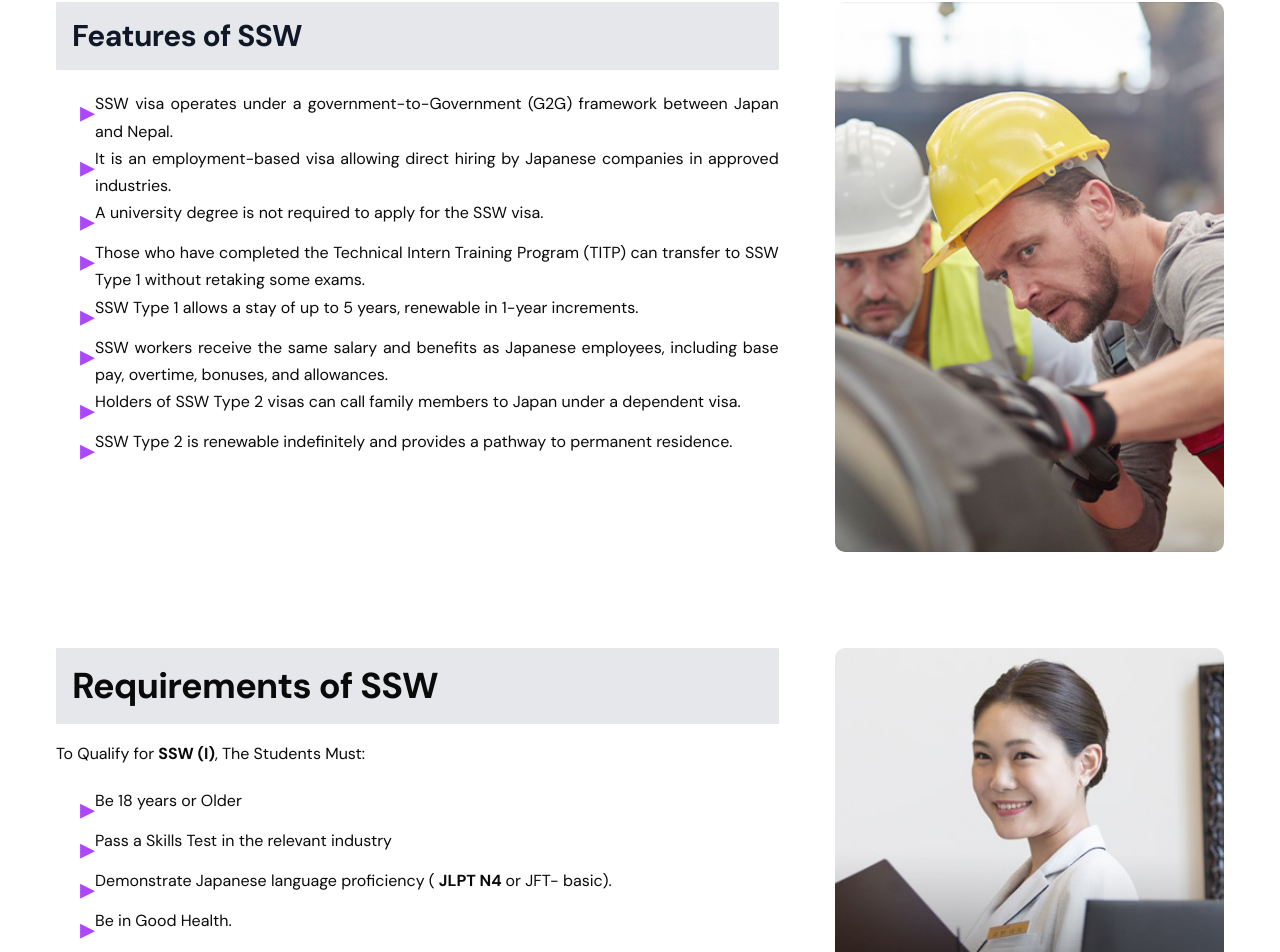
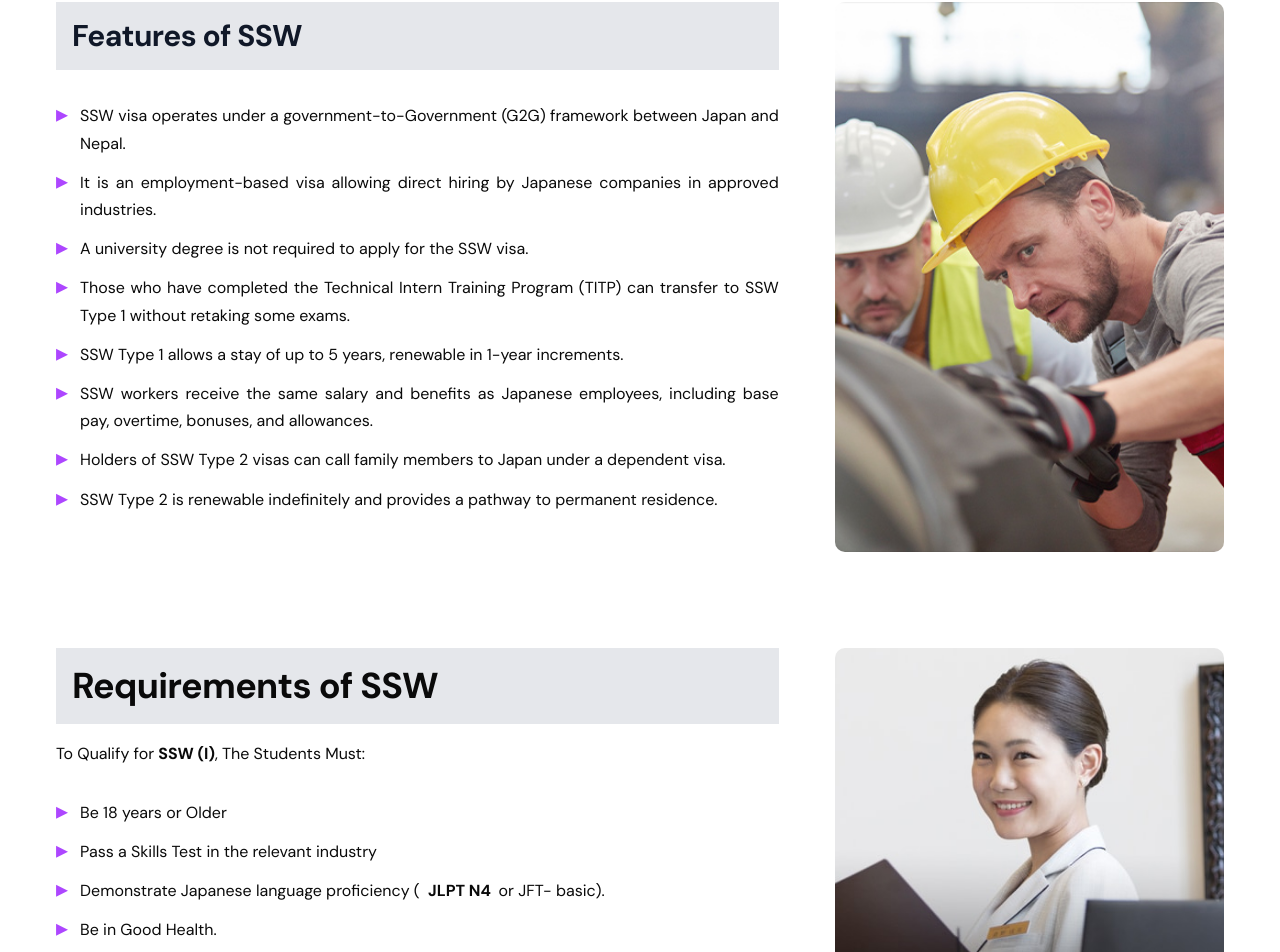
Before and after one commit to alpineroottech/EduCampaign, a Next.js app: page /testpreparation/sswpreparation in a window 1280 px wide. Shown: the part 1340-2292 px from the top of the page. Built offline with nearby package versions, Linux system fonts and the light colour scheme.

Commit message:
Changed the subpages of subpages

```diff
--- a/src/app/(Navigation)/testpreparation/(subpages)/sswpreparation/page.tsx
+++ b/src/app/(Navigation)/testpreparation/(subpages)/sswpreparation/page.tsx
@@ -112,41 +112,39 @@
               <h2 className="bg-gray-200 p-4 w-full text-3xl font-bold text-gray-900">
                 Features of SSW
               </h2>
-              <div className="space-y-4 pl-6">
-                <ul className="list-disc list-inside py-5 text-justify leading-12">
-                  <li className="flex">
-                    <div className=" text-purple-500 text-3xl mt-1">▸</div>
-                    SSW visa operates under a government-to-Government (G2G) framework between
-                    Japan and Nepal.
+              <div className="space-y-4 mt-8">
+                <ul className="space-y-3 text-justify">
+                  <li className="flex items-start gap-3">
+                    <span className="text-purple-500 text-2xl leading-none flex-shrink-0">▸</span>
+                    <span className="flex-1">SSW visa operates under a government-to-Government (G2G) framework between Japan and Nepal.</span>
                   </li>
-                  <li className="flex">
-                    <div className=" text-purple-500 text-3xl mt-1">▸</div>
-                    It is an employment-based visa allowing direct hiring by Japanese companies in
-                    approved industries.
+                  <li className="flex items-start gap-3">
+                    <span className="text-purple-500 text-2xl leading-none flex-shrink-0">▸</span>
+                    <span className="flex-1">It is an employment-based visa allowing direct hiring by Japanese companies in approved industries.</span>
                   </li>
-                  <li className="flex">
-                    <div className=" text-purple-500 text-3xl mt-1">▸</div>
-                    A university degree is not required to apply for the SSW visa.                  </li>
-                  <li className="flex">
-                    <div className=" text-purple-500 text-3xl mt-1">▸</div>
-                    Those who have completed the Technical Intern Training Program (TITP) can transfer
-                    to SSW Type 1 without retaking some exams.                  </li>
-                  <li className="flex">
-                    <div className=" text-purple-500 text-3xl mt-1">▸</div>
-                    SSW Type 1 allows a stay of up to 5 years, renewable in 1-year increments.
+                  <li className="flex items-start gap-3">
+                    <span className="text-purple-500 text-2xl leading-none flex-shrink-0">▸</span>
+                    <span className="flex-1">A university degree is not required to apply for the SSW visa.</span>
                   </li>
-                  <li className="flex">
-                    <div className=" text-purple-500 text-3xl mt-1">▸</div>
-                    SSW workers receive the same salary and benefits as Japanese employees, including
-                    base pay, overtime, bonuses, and allowances.
+                  <li className="flex items-start gap-3">
+                    <span className="text-purple-500 text-2xl leading-none flex-shrink-0">▸</span>
+                    <span className="flex-1">Those who have completed the Technical Intern Training Program (TITP) can transfer to SSW Type 1 without retaking some exams.</span>
                   </li>
-                  <li className="flex">
-                    <div className=" text-purple-500 text-3xl mt-1">▸</div>
-                    Holders of SSW Type 2 visas can call family members to Japan under a dependent visa.
+                  <li className="flex items-start gap-3">
+                    <span className="text-purple-500 text-2xl leading-none flex-shrink-0">▸</span>
+                    <span className="flex-1">SSW Type 1 allows a stay of up to 5 years, renewable in 1-year increments.</span>
                   </li>
-                  <li className="flex">
-                    <div className=" text-purple-500 text-3xl mt-1">▸</div>
-                    SSW Type 2 is renewable indefinitely and provides a pathway to permanent residence.
+                  <li className="flex items-start gap-3">
+                    <span className="text-purple-500 text-2xl leading-none flex-shrink-0">▸</span>
+                    <span className="flex-1">SSW workers receive the same salary and benefits as Japanese employees, including base pay, overtime, bonuses, and allowances.</span>
+                  </li>
+                  <li className="flex items-start gap-3">
+                    <span className="text-purple-500 text-2xl leading-none flex-shrink-0">▸</span>
+                    <span className="flex-1">Holders of SSW Type 2 visas can call family members to Japan under a dependent visa.</span>
+                  </li>
+                  <li className="flex items-start gap-3">
+                    <span className="text-purple-500 text-2xl leading-none flex-shrink-0">▸</span>
+                    <span className="flex-1">SSW Type 2 is renewable indefinitely and provides a pathway to permanent residence.</span>
                   </li>
 
                 </ul>
@@ -177,27 +175,27 @@
               </h2>
               <p className="mt-4">To Qualify for <strong> SSW (I)</strong>, The Students Must:</p>
 
-              <div className="space-y-4 pl-6">
-                <ul className="list-disc list-inside py-5 text-justify leading-12">
-                  <li className="flex">
-                    <div className=" text-purple-500 text-3xl mt-1">▸</div>
-                    Be 18 years or Older
+              <div className="mt-8">
+                <ul className="space-y-3 text-justify">
+                  <li className="flex items-start gap-3">
+                    <span className="text-purple-500 text-2xl leading-none flex-shrink-0">▸</span>
+                    <span className="flex-1">Be 18 years or Older</span>
                   </li>
-                  <li className="flex">
-                    <div className=" text-purple-500 text-3xl mt-1">▸</div>
-                    Pass a Skills Test in the relevant industry
+                  <li className="flex items-start gap-3">
+                    <span className="text-purple-500 text-2xl leading-none flex-shrink-0">▸</span>
+                    <span className="flex-1">Pass a Skills Test in the relevant industry</span>
                   </li>
-                  <li className="flex">
-                    <div className=" text-purple-500 text-3xl mt-1">▸</div>
-                    Demonstrate Japanese language proficiency ( {<Link target="_blank" href={`https://www.jitco.or.jp/en`}><strong className="px-1">JLPT N4 </strong></Link>}  or JFT- basic).
+                  <li className="flex items-start gap-3">
+                    <span className="text-purple-500 text-2xl leading-none flex-shrink-0">▸</span>
+                    <span className="flex-1">Demonstrate Japanese language proficiency ( {<Link target="_blank" href={`https://www.jitco.or.jp/en`}><strong className="px-1">JLPT N4 </strong></Link>}  or JFT- basic).</span>
                   </li>
-                  <li className="flex">
-                    <div className=" text-purple-500 text-3xl mt-1">▸</div>
-                    Be in Good Health.
+                  <li className="flex items-start gap-3">
+                    <span className="text-purple-500 text-2xl leading-none flex-shrink-0">▸</span>
+                    <span className="flex-1">Be in Good Health.</span>
                   </li>
-                  <li className="flex">
-                    <div className=" text-purple-500 text-3xl mt-1">▸</div>
-                    Have no serious criminal record.
+                  <li className="flex items-start gap-3">
+                    <span className="text-purple-500 text-2xl leading-none flex-shrink-0">▸</span>
+                    <span className="flex-1">Have no serious criminal record.</span>
                   </li>
                 </ul>
               </div>
@@ -308,32 +306,31 @@
             Application Process
           </h2>
 
-          <div className="my-2">
-            <ul className="list-disc list-inside py-5 text-justify leading-12">
-              <li className="flex">
-                <div className=" text-purple-500 text-3xl mt-1">▸</div>
-                Confirm eligibility and choose an industry.
+          <div className="mt-8">
+            <ul className="space-y-3 text-justify">
+              <li className="flex items-start gap-3">
+                <span className="text-purple-500 text-2xl leading-none flex-shrink-0">▸</span>
+                <span className="flex-1">Confirm eligibility and choose an industry.</span>
               </li>
-              <li className="flex">
-                <div className=" text-purple-500 text-3xl mt-1">▸</div>
-                Pass language and skill tests of respective Field.
+              <li className="flex items-start gap-3">
+                <span className="text-purple-500 text-2xl leading-none flex-shrink-0">▸</span>
+                <span className="flex-1">Pass language and skill tests of respective Field.</span>
               </li>
-              <li className="flex">
-                <div className=" text-purple-500 text-3xl mt-1">▸</div>
-                Secure a job offer from an approved Japanese employer.
+              <li className="flex items-start gap-3">
+                <span className="text-purple-500 text-2xl leading-none flex-shrink-0">▸</span>
+                <span className="flex-1">Secure a job offer from an approved Japanese employer.</span>
               </li>
-              <li className="flex">
-                <div className=" text-purple-500 text-3xl mt-1">▸</div>
-                Employer applies for a  <strong> Certificate of Eligibility (CoE)</strong>.
+              <li className="flex items-start gap-3">
+                <span className="text-purple-500 text-2xl leading-none flex-shrink-0">▸</span>
+                <span className="flex-1">Employer applies for a  <strong> Certificate of Eligibility (CoE)</strong>.</span>
               </li>
-              <li className="flex">
-                <div className=" text-purple-500 text-3xl mt-1">▸</div>
-                Submit visa application at a Japanese embassy or consulate
+              <li className="flex items-start gap-3">
+                <span className="text-purple-500 text-2xl leading-none flex-shrink-0">▸</span>
+                <span className="flex-1">Submit visa application at a Japanese embassy or consulate</span>
               </li>
-              <li className="flex">
-                <div className=" text-purple-500 text-3xl mt-1">▸</div>
-                Upon arrival, undergo immigration checks to receive your Status
-                of Residence
+              <li className="flex items-start gap-3">
+                <span className="text-purple-500 text-2xl leading-none flex-shrink-0">▸</span>
+                <span className="flex-1">Upon arrival, undergo immigration checks to receive your Status of Residence</span>
               </li>
             </ul>
           </div>
```
Also changed, not shown: src/app/(Navigation)/studyabroad/japan/bekka/page.tsx (+48 -14 lines), src/app/(Navigation)/studyabroad/japan/japaneselanguageprogram/page.tsx (+51 -17 lines), src/app/(Navigation)/testpreparation/(subpages)/japaneselanguage/page.tsx (+13 -5 lines).
